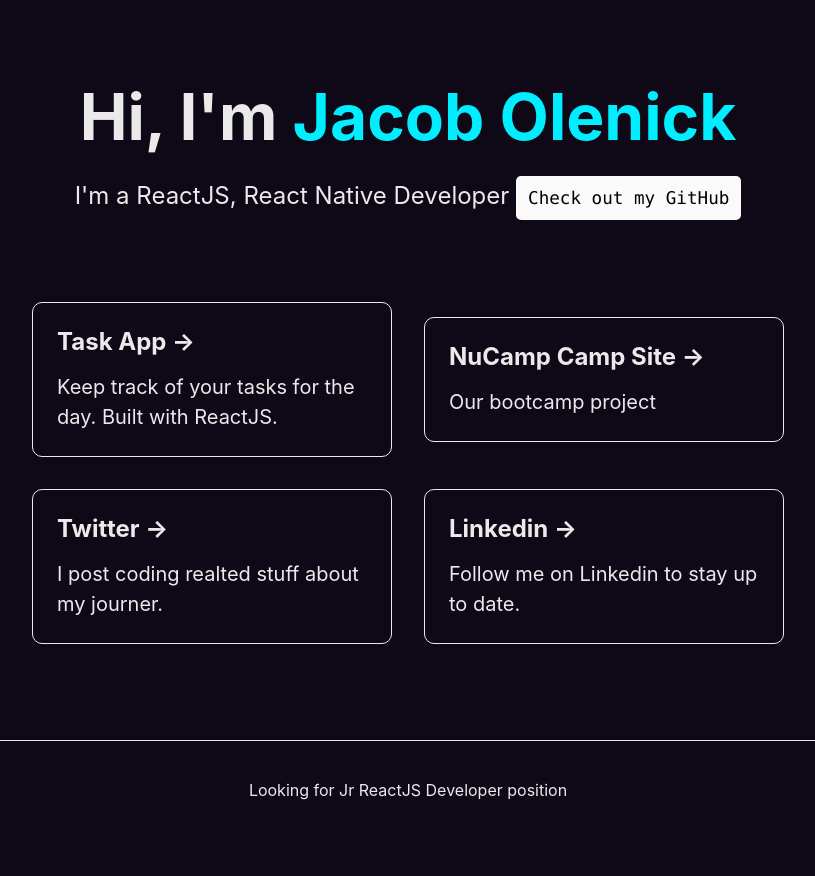
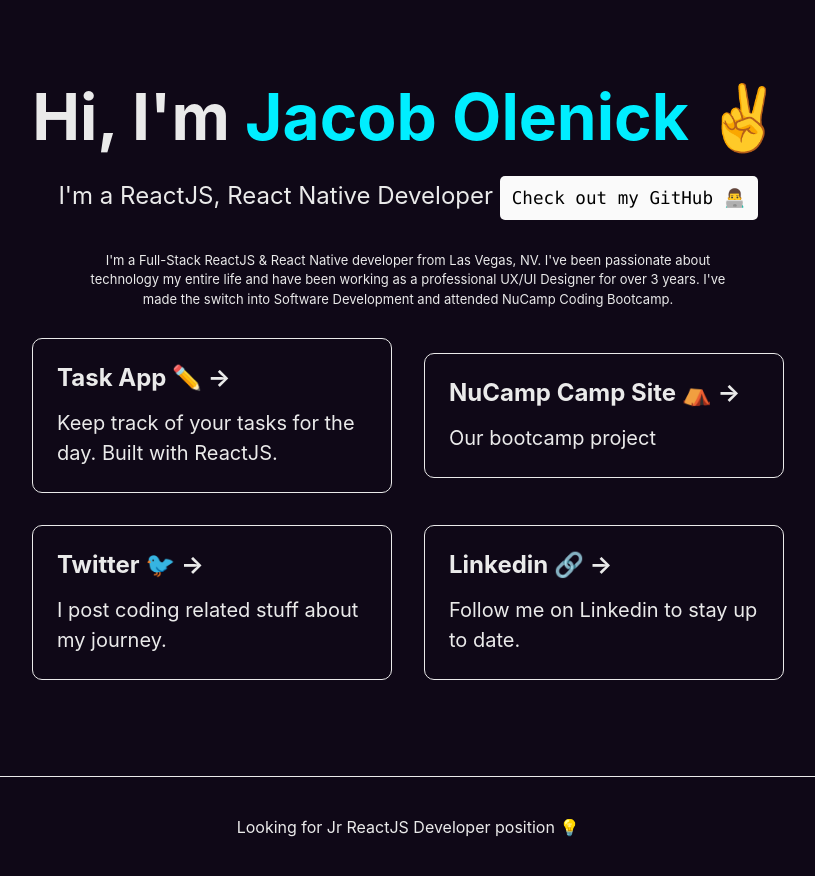
Before and after one commit to jacobolenick/portfoliosite, a Next.js app: page / in a window 1280 px wide. Shown: the whole page, without its empty margins (232-1047 px from the left). Before the commit the page ends 840 px from the top, so only its background shows below. Built offline with nearby package versions, Linux system fonts and the light colour scheme.

Commit message:
updated styling

```diff
--- a/pages/index.js
+++ b/pages/index.js
@@ -5,28 +5,33 @@
   return (
     <div className={styles.container}>
       <Head>
-        <title>Jacob Olenick | ReactJS Developer</title>
+        <title>✌️ Jacob Olenick | ReactJS Developer</title>
         <link rel="icon" href="/favicon.ico" />
       </Head>
 
       <main className={styles.main}>
         <h1 className={styles.title}>
-          Hi, I'm <a href="https://twitter.com/jacobolenick">Jacob Olenick</a>
+          Hi, I'm <a href="https://twitter.com/jacobolenick">Jacob Olenick ✌️
+          </a>
         </h1>
 
         <p className={styles.description}>
           I'm a ReactJS, React Native Developer{' '}
-          <a href='https://www.github.com/jacobolenick' code className={styles.code}>Check out my GitHub</a>
+          <a href='https://www.github.com/jacobolenick' code className={styles.code}>Check out my GitHub 👨‍💻 </a>
         </p>
 
+
         <div className={styles.grid}>
+        <p className={styles.about}>
+        I'm a Full-Stack ReactJS & React Native developer from Las Vegas, NV. I've been passionate about technology my entire life and have been working as a professional UX/UI Designer for over 3 years. I've made the switch into Software Development and attended NuCamp Coding Bootcamp.</p>
+
           <a href="https://github.com/jacobolenick/TaskApp" className={styles.card}>
-            <h3>Task App &rarr;</h3>
+            <h3>Task App ✏️ &rarr;</h3>
             <p>Keep track of your tasks for the day. Built with ReactJS.</p>
           </a>
 
           <a href="https://github.com/jacobolenick/NUCAMPSITE" className={styles.card}>
-            <h3>NuCamp Camp Site &rarr;</h3>
+            <h3>NuCamp Camp Site ⛺️ &rarr;</h3>
             <p>Our bootcamp project</p>
           </a>
 
@@ -34,15 +39,15 @@
             href="https://twitter.com/jacobolenick"
             className={styles.card}
           >
-            <h3>Twitter &rarr;</h3>
-            <p>I post coding realted stuff about my journer.</p>
+            <h3>Twitter 🐦 &rarr;</h3>
+            <p>I post coding related stuff about my journey.</p>
           </a>
 
           <a
             href="https://linkedin.com/in/jacobmolenick"
             className={styles.card}
           >
-            <h3>Linkedin &rarr;</h3>
+            <h3>Linkedin 🔗 &rarr;</h3>
             <p>
               Follow me on Linkedin to stay up to date.
             </p>
@@ -56,7 +61,7 @@
           target="_blank"
           rel="noopener noreferrer"
         >
-          Looking for Jr ReactJS Developer position{' '}
+          Looking for Jr ReactJS Developer position 💡 {' '}
 
         </a>
       </footer>
--- a/styles/Home.module.css
+++ b/styles/Home.module.css
@@ -9,8 +9,18 @@
   align-items: center;
 }
 
+.about_container {
+  display: flex;
+  flex-direction: column;
+  justify-content: center;
+  align-items: center;
+
+}
+
 .main {
   padding: 5rem 0;
+  padding-left: 10px;
+  padding-right: 10px;
   flex: 1;
   display: flex;
   flex-direction: column;
@@ -66,6 +76,18 @@
   line-height: 1.5;
   font-size: 1.5rem;
   color: #eaeaea;
+  margin-left: 40px;
+  margin-right: 40px;
+  text-align: center;
+
+}
+.about {
+  line-height: 1.5;
+  font-size: 13px;
+  color: #eaeaea;
+  margin-left: 80px;
+  margin-right: 80px;
+  text-align: center;
 }
 
 .code {
@@ -84,7 +106,7 @@
   justify-content: center;
   flex-wrap: wrap;
   max-width: 800px;
-  margin-top: 3rem;
+  margin-top: 0rem;
 }
 
 .card {
@@ -123,6 +145,7 @@
   height: 1em;
 }
 
+
 @media (max-width: 600px) {
   .grid {
     width: 100%;
--- a/styles/globals.css
+++ b/styles/globals.css
@@ -13,6 +13,7 @@
   text-decoration: none;
 }
 
+
 * {
   box-sizing: border-box;
 }
```
